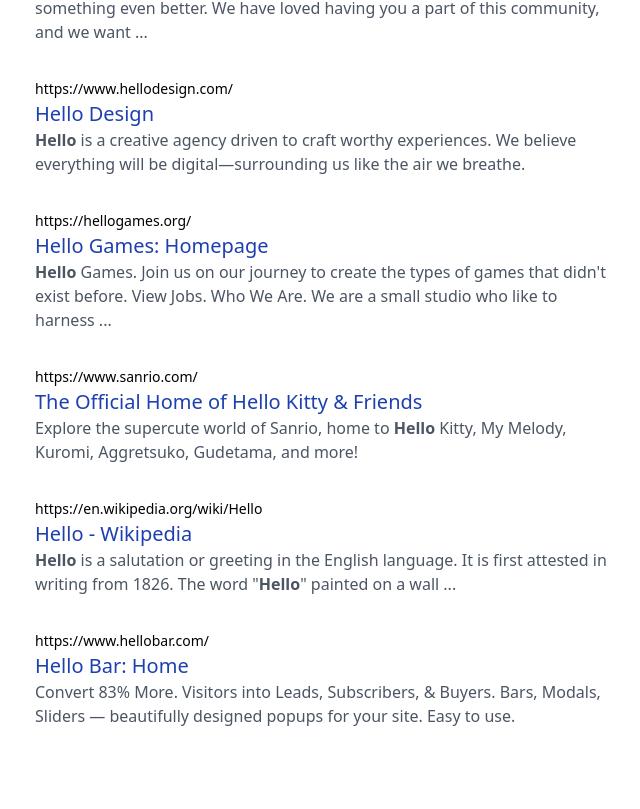
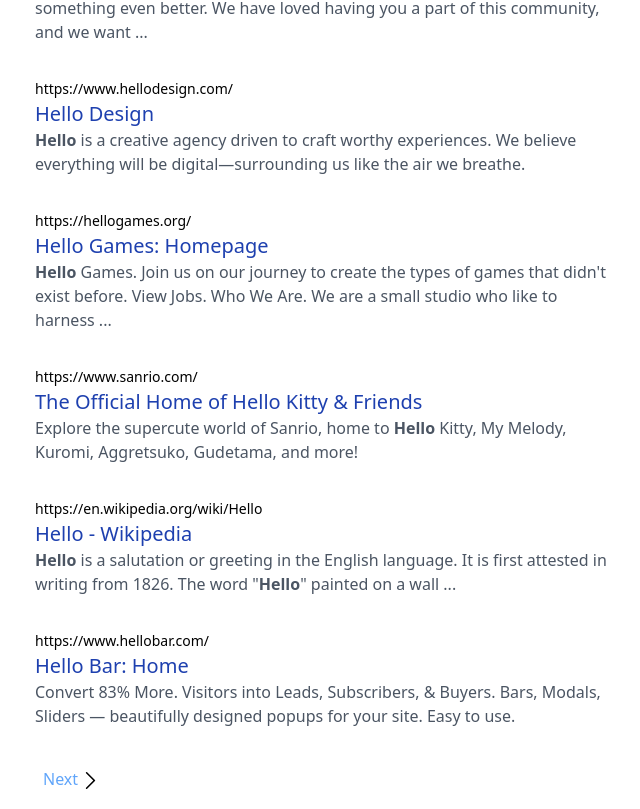
Before and after one commit to linub7/Google-Clone-Nextjs, a Next.js app: page /search in a window 1280 px wide. Shown: the part 879-1688 px from the top of the page, without its empty margins (173-813 px from the left). Before the commit the page ends 1639 px from the top, so only its background shows below. Built offline with nearby package versions, Linux system fonts and the light colour scheme; no server answers.

Commit message:
search result pagination

```diff
--- /dev/null
+++ b/components/search-page/resultComponent/PaginationButtons.js
@@ -0,0 +1,43 @@
+import Image from 'next/image';
+import Link from 'next/link';
+import { useRouter } from 'next/router';
+import LeftIcon from 'public/icons/left.svg';
+import RightIcon from 'public/icons/right.svg';
+const PaginationButtons = () => {
+  const {
+    query: { term, searchType, start },
+  } = useRouter();
+  const startIndex = Number(start) || 1;
+  return (
+    <div className="flex items-center p-2 my-2 space-x-12">
+      {startIndex !== 1 && (
+        <Link
+          href={`/search?term=${term}&searchType=${searchType}&start=${
+            startIndex - 10
+          }`}
+          passHref
+        >
+          <div className="flex items-center cursor-pointer text-blue-400 hover:underline">
+            <Image src={LeftIcon} width={25} height={25} alt={'previous'} />
+            <p className="-translate-y-[0.125rem]">Prev</p>
+          </div>
+        </Link>
+      )}
+      {startIndex < 90 && (
+        <Link
+          href={`/search?term=${term}&searchType=${searchType}&start=${
+            startIndex + 10
+          }`}
+          passHref
+        >
+          <div className="flex items-center cursor-pointer text-blue-400 hover:underline">
+            <p className="-translate-y-[0.125rem]">Next</p>
+            <Image src={RightIcon} width={25} height={25} alt={'next'} />
+          </div>
+        </Link>
+      )}
+    </div>
+  );
+};
+
+export default PaginationButtons;
--- a/components/search-page/resultComponent/index.js
+++ b/components/search-page/resultComponent/index.js
@@ -1,3 +1,4 @@
+import PaginationButtons from './PaginationButtons';
 import ResultItem from './ResultItem';
 
 const SearchResults = ({ results }) => {
@@ -7,9 +8,10 @@
         About {results?.searchInformation?.formattedTotalResults} results (
         {results?.searchInformation?.formattedSearchTime} seconds)
       </p>
-      {results?.items.map((result, index) => (
+      {results?.items?.map((result, index) => (
         <ResultItem key={index} result={result} />
       ))}
+      <PaginationButtons />
     </div>
   );
 };
--- a/pages/search/index.js
+++ b/pages/search/index.js
@@ -32,6 +32,7 @@
 };
 
 export async function getServerSideProps({ query }) {
+  const startIndex = query?.start || '1';
   const mockData = true;
   const { data } = mockData
     ? response
@@ -39,7 +40,7 @@
         process.env.API_KEY
       }&cx=${process.env.CXT_KEY}&q=${query.term}${
         query.searchType ? `&searchType=image` : ''
-      }
+      }&start=${startIndex}
   `);
 
   return {
```
Also changed, not shown: public/icons/left.svg (added), public/icons/right.svg (added).
